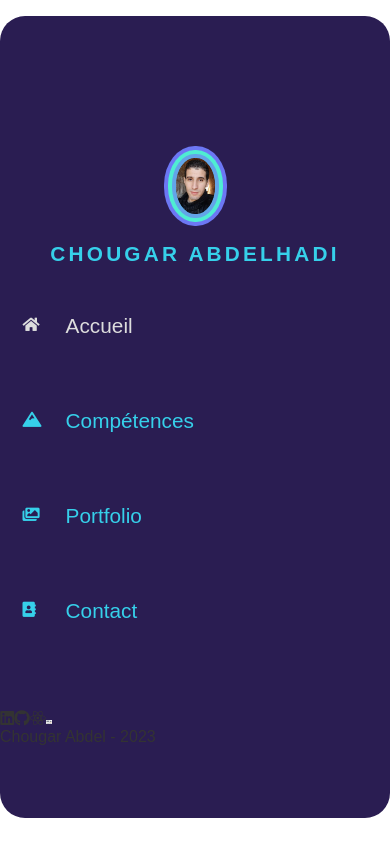
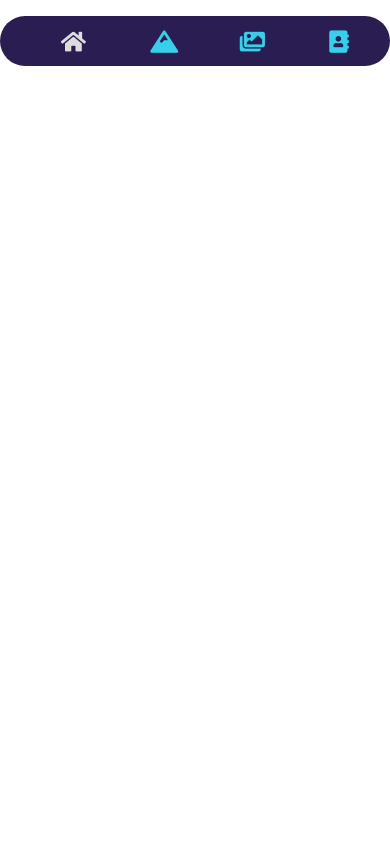
Before and after one commit to CY-Abdel/mon-cv-react, a React (Create React App) app: page / in a window 390 px wide. Built offline with nearby package versions, Linux system fonts and the light colour scheme; a web font is replaced by a local one.

Commit message:
navbar fini selon la taille de l'ecran

```diff
--- a/src/components/Navigation.js
+++ b/src/components/Navigation.js
@@ -7,7 +7,7 @@
         <div className="sidebar">
             <div className="id">
                 <div className="idContent">
-                    <img src="./media/ChougarCV.jpg" alt="photp-profil" style={{ width: "10%" }} />
+                    <img src="./media/ChougarCV.jpg" alt="photp-profil" />
                     <h3>CHOUGAR Abdelhadi</h3>
                 </div>
             </div>
@@ -60,12 +60,10 @@
                     <li>
                         <a href="https://news-crud-react.netlify.app/" target="_blank" rel="noopener noreferrer"><i className='fab fa-react'></i></a>
                     </li>
-                    <li>
-                        <a href="https://formations.univ-grenoble-alpes.fr/fr/catalogue-2021/master-XB/master-mathematiques-et-informatique-appliquees-aux-sciences-humaines-et-sociales-miashs-IDIVLQ8C/parcours-double-competence-informatique-et-sciences-sociales-IJLAENY0.html" target="_blank" rel="noopener noreferrer"><i><img src="./media/MIASHS.jpg" alt="UGA-LOGO" style={{ width: "3%" }} /></i></a>
-                    </li>
                 </ul>
 
                 <div className="signature">
+                    {/* <a href="https://formations.univ-grenoble-alpes.fr/fr/catalogue-2021/master-XB/master-mathematiques-et-informatique-appliquees-aux-sciences-humaines-et-sociales-miashs-IDIVLQ8C/parcours-double-competence-informatique-et-sciences-sociales-IJLAENY0.html" target="_blank" rel="noopener noreferrer"><i><img src="./media/MIASHS.jpg" alt="UGA-LOGO" /></i></a> */}
                     <p>Chougar Abdel - 2023</p>
                 </div>
             </div>
--- a/src/styles/components/_navigation.scss
+++ b/src/styles/components/_navigation.scss
@@ -3,7 +3,7 @@
     font-family: $font-1;
     height: 100%;
     min-height: $minHeight;
-    min-width: 264px;
+    width: 264px;
     border-radius: $borderRadius;
     position: relative;
     display: grid;
@@ -28,6 +28,7 @@
             width: 100%;
 
             img {
+                width: 35%;
                 border-radius: 48%;
                 box-shadow: 0 0 0 4px $color-3, 0 0 0 8px $color-4, 0 0 0 12px $color-2;
             }
@@ -82,9 +83,79 @@
 
     ul {
         display: flex;
-        width: 264px;
-        padding: 0.14px;
+        width: 250px;
+        padding: 0 20px;
         justify-content: space-between;
 
+        li {
+            font-size: 1.5rem;
+            background: $color-5;
+            color: $color-1;
+            border-radius: 50%;
+            padding: 0.5rem 0.8rem;
+            transition: 0.3s;
+            cursor: pointer;
+        }
+    }
+
+    .signature {
+        margin-top: 2rem;
+        text-align: center;
+        letter-spacing: 0.1rem;
+        font-size: 0.7rem;
+
+        p {
+            color: $color-5;
+
+            &:hover {
+                color: $color-4;
+            }
+        }
     }
 }
+
+@media screen and (max-width: 850px) {
+    .sidebar {
+        display: flex;
+        min-height: 50px;
+        margin-bottom: 0.2rem;
+        width: 100%;
+
+        .id,
+        .socialNetwork {
+            display: none;
+        }
+        .navigation {
+            width: 100%;
+            padding: .1rem 1rem;
+
+            ul {
+                display: flex;
+                justify-content: space-between;
+
+                span {
+                    margin-left: 1.5frem !important;
+                }
+            }
+        }
+    }
+}
+
+@media screen and (max-width: 580px) {
+    .sidebar {
+        ul {
+            justify-content: space-around !important;
+
+            li {
+                padding: 1rem 0 !important;
+            }
+            i {
+                font-size: 1.4rem !important;
+                transform: translateY(-3px) !important;
+            }
+            span {
+                display: none;
+            }
+        }
+    }
+}
```
